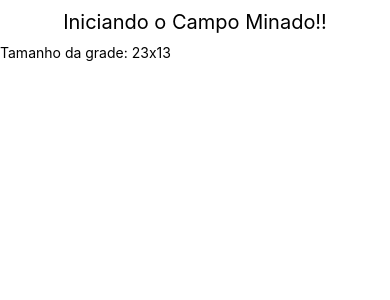
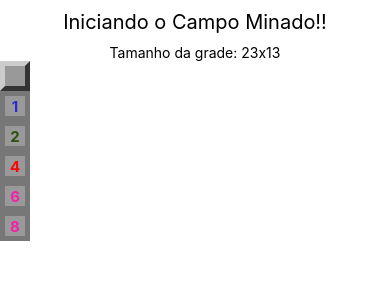
Before and after one commit to eduardocintrasantos/CampoMinado-ReactNative, a React Native app in the folder campoMinado/: screen / in a window 390 px wide. Shown: the top 300 px of the page. Built offline with nearby package versions, Linux system fonts and the light colour scheme.

Commit message:
componentField
Criação dos campos da mina: campo apertado, juntamente com logica de cores para cada quantidade de minas ao redor dos campos.

```diff
--- a/campoMinado/App.js
+++ b/campoMinado/App.js
@@ -1,7 +1,7 @@
 import React, { Component } from 'react';
 import { Text, View, StyleSheet } from 'react-native';
-import Params from './src/params';
 import params from './src/params';
+import Field from './src/components/Field';
 
 export default class App extends Component{
   render() {
@@ -10,9 +10,16 @@ export default class App extends Component{
         <Text style={styles.welcome}>
           Iniciando o Campo Minado!!
         </Text>
-        <Text>
-          Tamanho da grade: {params.getRowsAmount()}x{params.getColumsAmount()}
+        <Text style={styles.intructions}>
+          Tamanho da grade: {params.getRowsAmount()}x{params.getColumnsAmount()}
         </Text>
+
+        <Field />
+        <Field opened nearMines={1}/>
+        <Field opened nearMines={2}/>
+        <Field opened nearMines={4}/>
+        <Field opened nearMines={6}/>
+        <Field opened nearMines={8}/>
       </View>
     )
   }
@@ -26,5 +33,8 @@ const styles= StyleSheet.create({
     fontSize: 20,
     textAlign: 'center',
     margin: 10,
+  },
+  intructions: {
+    textAlign: 'center',
   }
 })
--- /dev/null
+++ b/campoMinado/src/components/Field.js
@@ -0,0 +1,52 @@
+import React from 'react';
+import { View, StyleSheet, Text } from 'react-native';
+import params from '../params';
+
+export default props => {
+    const { mined, opened, nearMines } = props
+
+    const styleField = [styles.field]
+    if (opened) styleField.push(styles.opened)
+    if (styleField.length === 1) styleField.push(styles.regular)
+
+    let color = null
+    if (nearMines > 0) {
+        if (nearMines == 1) color = '#2A28D7'
+        if (nearMines == 2) color = '#2B520F'
+        if (nearMines > 2 && nearMines < 6) color = '#F9060A'
+        if (nearMines >= 6) color = '#F221A9'
+    }
+
+    return (
+        <View style={styleField}>
+            {!mined && opened && nearMines > 0 ?
+                <Text style={[styles.label, { color: color }]}>
+                    {nearMines}</Text> : false}
+        </View>
+    )
+}
+
+const styles =  StyleSheet.create({
+    field: {
+        height: params.blockSize,
+        width: params.blockSize,
+        borderWidth: params.borderSize,
+    },
+    regular: {
+        backgroundColor: '#999',
+        borderLeftColor: '#CCC',
+        borderTopColor: '#CCC',
+        borderRightColor: '#333',
+        borderBottomColor: '#333',
+    },
+    opened: {
+        backgroundColor: '#999',
+        borderColor: '#777',
+        alignItems: 'center',
+        justifyContent: 'center',
+    },
+    label: {
+        fontWeight: 'bold',
+        fontSize: params.fontSize,
+    }
+})
--- a/campoMinado/src/params.js
+++ b/campoMinado/src/params.js
@@ -6,14 +6,14 @@ const params = {
     fontSize: 15,
     headerRatio: 0.15, // Proporção do painel superios, que será o cabeçalho (15%)
     difficultLevel: 0.1,
-    getColumsAmount() {
+    getColumnsAmount() {
         const width = Dimensions.get('window').width
         return Math.floor(width / this.blockSize)
     },
     getRowsAmount() {
         const totalHeight = Dimensions.get('window').height
-        const bordHeight = totalHeight * (1 - this.headerRatio)
-        return Math.floor(bordHeight / this.blockSize)
+        const boardHeight = totalHeight * (1 - this.headerRatio)
+        return Math.floor(boardHeight / this.blockSize)
     }
 }
 
```
